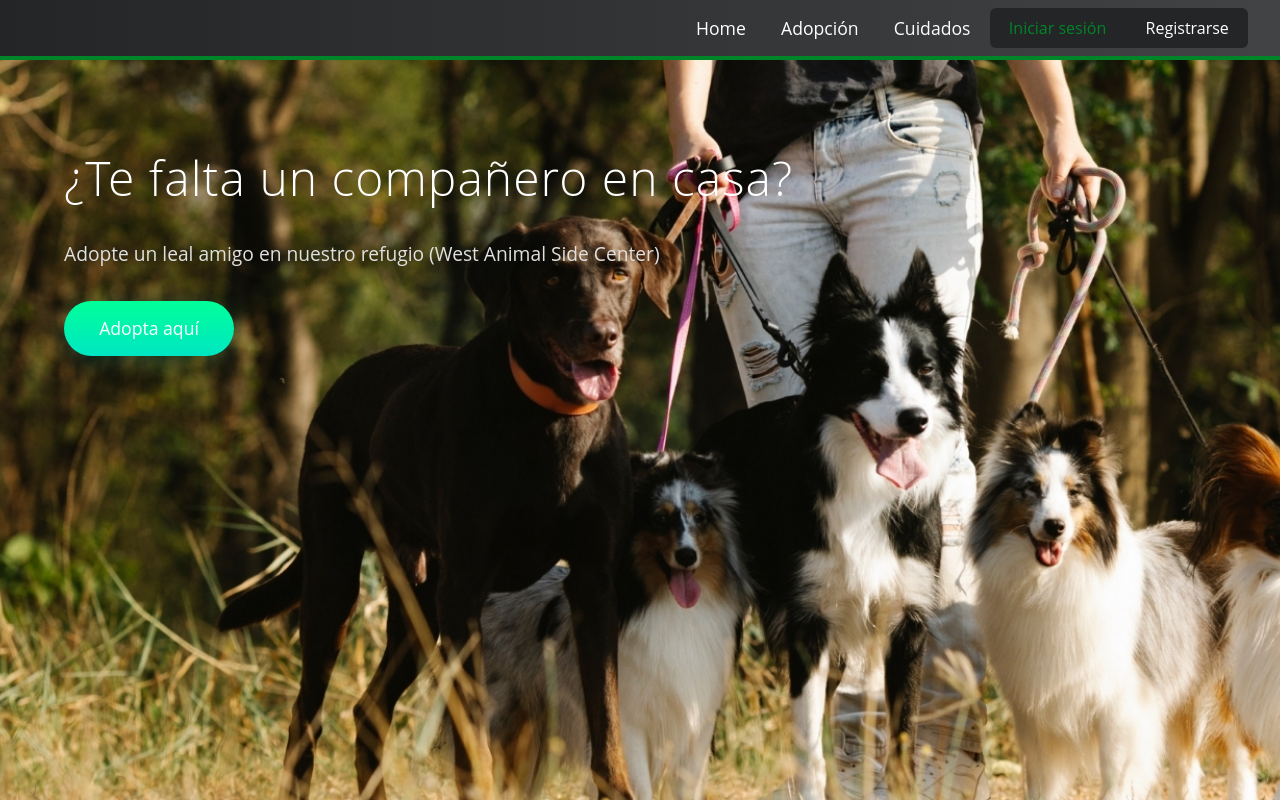
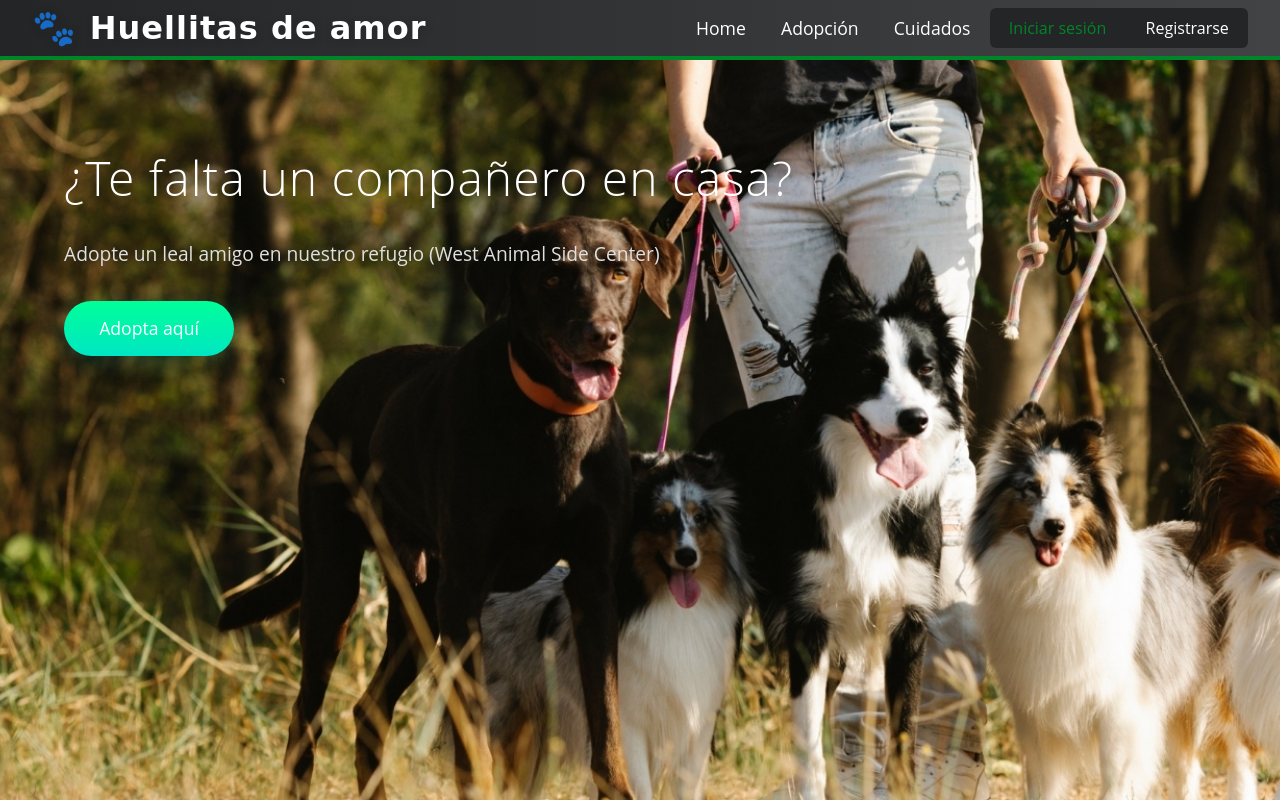
Before and after one commit to rohz11/Refugio-de-animales, a React (Vite) app in the folder frontend/: page / in a window 1280 px wide. Built offline with nearby package versions, Linux system fonts and the light colour scheme.

Commit message:
Agregue el nombre y diseño del refugio

```diff
--- a/frontend/src/components/Navbar.css
+++ b/frontend/src/components/Navbar.css
@@ -13,6 +13,27 @@
   left: 0;
   z-index: 1000;
   font-family: "Open Sans", Arial, sans-serif;
+}
+
+.navbar-brand {
+  display: flex;
+  align-items: center;
+  font-size: 2rem;
+  font-weight: bold;
+  color: #fff;
+  margin-right: auto;
+  letter-spacing: 1px;
+  font-family: 'Comic Sans MS', 'Comic Sans', cursive, sans-serif;
+  text-shadow: 1px 2px 6px #23252680;
+  gap: 0.5rem;
+  user-select: none;
+}
+
+.navbar-brand::before {
+  content: "🐾";
+  font-size: 2.2rem;
+  margin-right: 0.3rem;
+  filter: drop-shadow(0 1px 2px #23252680);
 }
 
 .navbar-links {
--- a/frontend/src/components/Navbar.tsx
+++ b/frontend/src/components/Navbar.tsx
@@ -17,6 +17,7 @@ export default function Navbar() {
 
   return (
     <nav className="navbar">
+      <div className="navbar-brand">Huellitas de amor</div>
       <div className="navbar-links">
         <Link className="nav-link" to="/Home">
           Home
```
